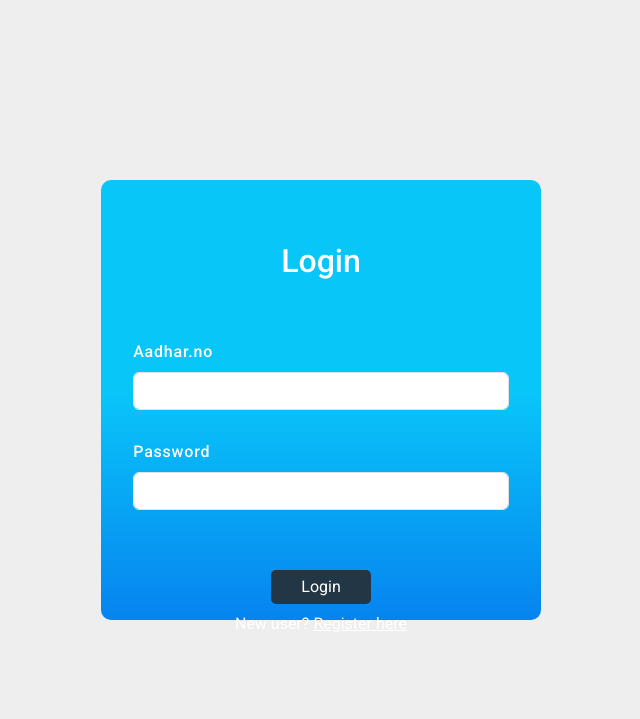
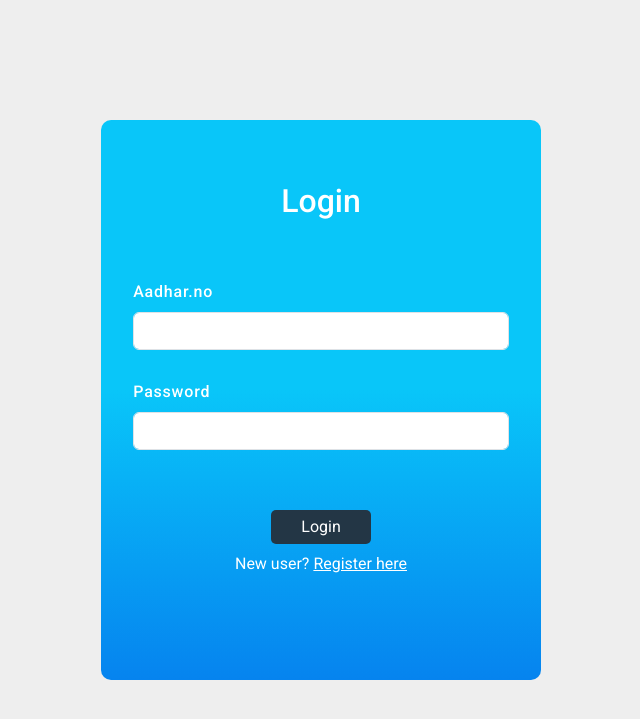
Before and after one commit to Latishfaction/Simulation-of-Property-Acquisition-and-Management-in-a-Blockchain-Network, a Django app: page / in a window 1280 px wide. Shown: the top 719 px of the page, without its empty margins (319-959 px from the left). Run offline with Django 4.2, Linux system fonts and the light colour scheme.

Commit message:
fixed login

```diff
--- a/POAM/POAM_portal/static/POAM_portal/style.css
+++ b/POAM/POAM_portal/static/POAM_portal/style.css
@@ -24,7 +24,7 @@ body{
 .login-container{
     /* border: 2px solid blue; */
     width: 35%;
-    height: 55%;
+    height: 70%;
     background: linear-gradient(to bottom, var(--light) 48% ,var(--dark) 130%);
     border-radius: 10px;
     padding: 2rem;
```
Also changed, not shown: POAM/db.sqlite3.
